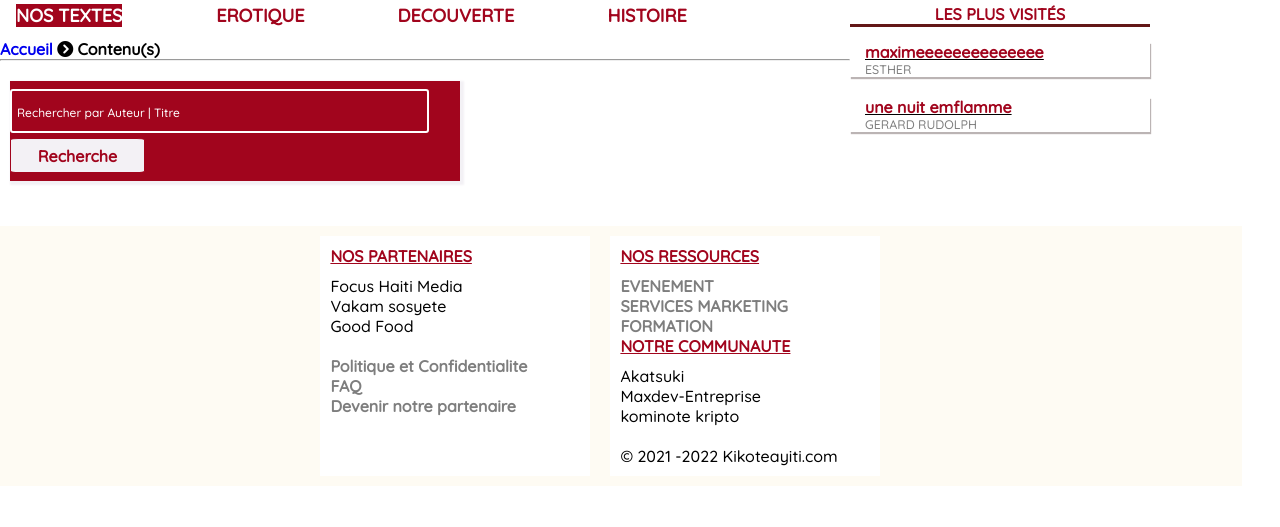
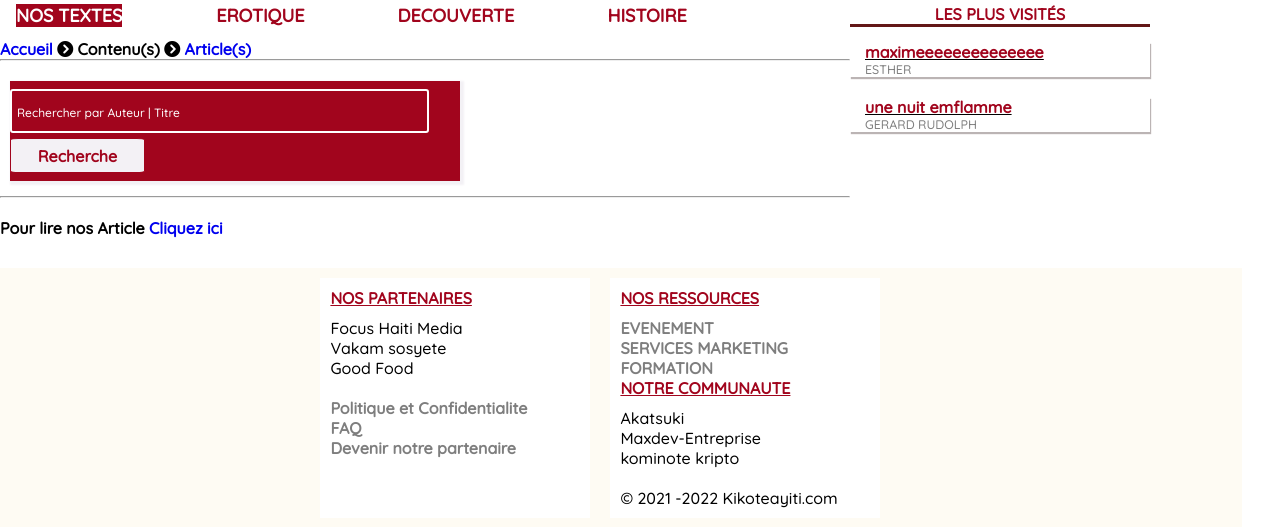
Before and after one commit to Maxdev01/testkikote, a Django app: a page that uses templates/creative/alltext.html in a window 1280 px wide. Shown: the part 80-607 px from the top of the page. Run offline with Django 3.2, Linux system fonts and the light colour scheme; data comes from the database, SQL or seed files in the repository; both versions use the stored data as it was after the commit.

Commit message:
add more design

```diff
--- a/static/creativecss/style.css
+++ b/static/creativecss/style.css
@@ -299,6 +299,10 @@
 
     .global-detail-texte{display: block;}
     .center-poesie {width: 100%; left: 0;}
+    #ul-categ
+    {
+        height: 44px;
+    }
 
     .content-coms{left: 0; width: 98%;}
 
--- a/templates/article/posts.html
+++ b/templates/article/posts.html
@@ -17,7 +17,10 @@
 
         <p style="margin: 4px">
             <span><a href="#">Accueil</a></span>
+            <i class="fas fa-chevron-circle-right"></i>
         <span>Article</span>
+        <i class="fas fa-chevron-circle-right"></i>
+        <span><a href="#">Coin de Lecture</a></span>
         </p>
 
 
--- a/templates/creative/alltext.html
+++ b/templates/creative/alltext.html
@@ -23,6 +23,9 @@
             <h4><a href="{% url 'firststep' %}">Accueil</a>
                 <i class="fas fa-chevron-circle-right"></i>
                 Contenu(s)
+                <i class="fas fa-chevron-circle-right"></i>
+                <a href="{% url 'artposts' %}">Article(s)</a>
+
             </h4>
 
             <hr>
@@ -66,6 +69,12 @@
                 {% endif %}
             </div>
 
+            <hr>
+            <br>
+            <div>
+                <h4>Pour lire nos Article <a href="{% url 'artposts' %}">Cliquez ici</a></h4>
+            </div>
+
 
 
          </div>
```
Also changed, not shown: db.sqlite3.
